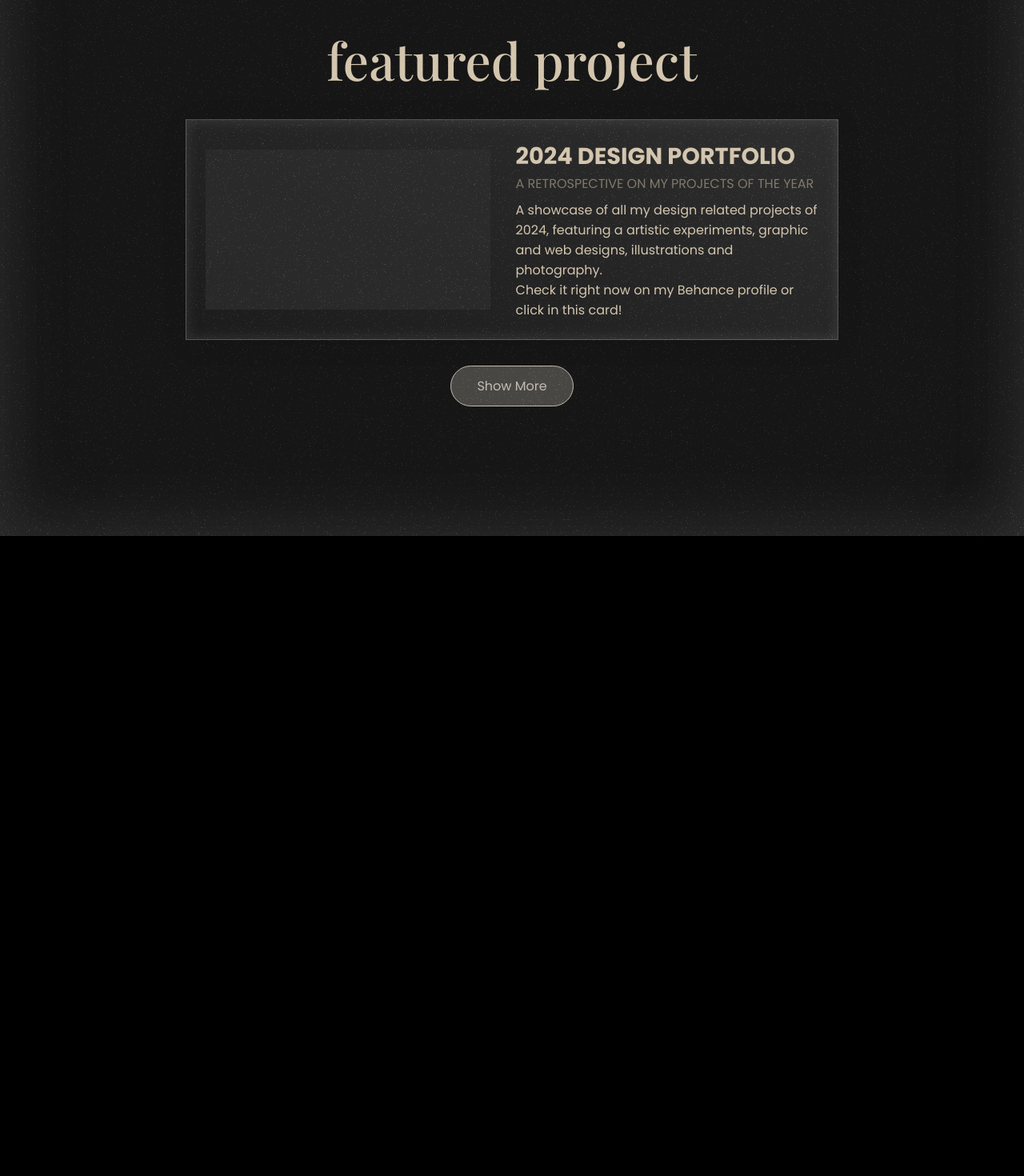
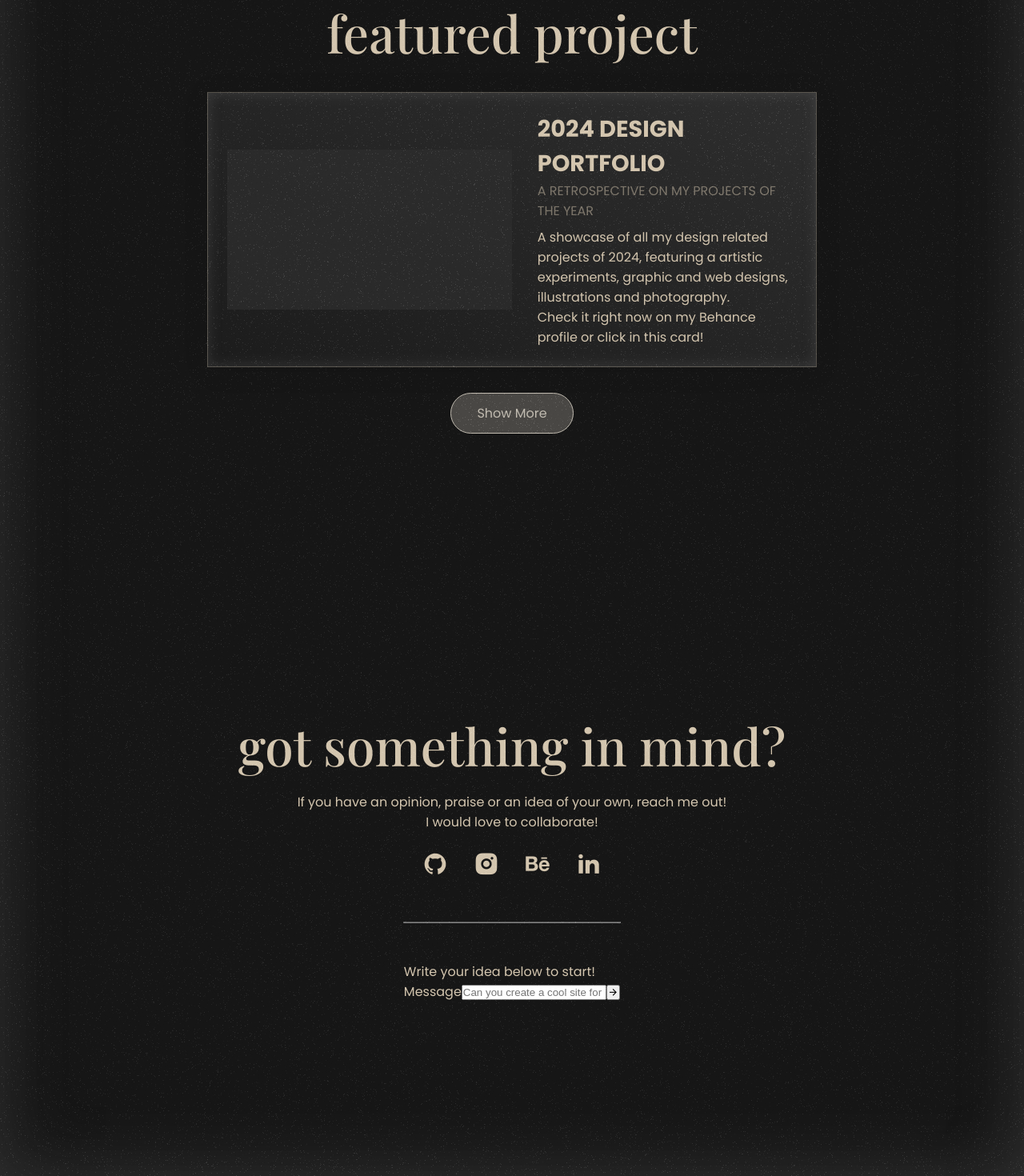
Before and after one commit to caioabrahao/caioabrahao-landingpage, a Vue app: page / in a window 1280 px wide. Shown: the part 930-2400 px from the top of the page at 80% size. Before the commit the page ends 1600 px from the top, so only its background shows below. Built offline with nearby package versions, Linux system fonts and the light colour scheme; a web font is replaced by a local one.

Commit message:
added new section

```diff
--- a/src/App.vue
+++ b/src/App.vue
@@ -4,6 +4,7 @@ import Button from './components/Button.vue';
 import GlassBackground from './components/overlays/GlassBackground.vue';
 import GrainOverlay from './components/overlays/GrainOverlay.vue';
 import ProjectCard from './components/ProjectCard.vue';
+import SocialLinks from './components/SocialLinks.vue';
 </script>
 
 
@@ -26,10 +27,34 @@ import ProjectCard from './components/ProjectCard.vue';
         <h2 class="title-2">featured project</h2>
 
         <div class="project-list">
-          <ProjectCard></ProjectCard>
+          <ProjectCard
+           proj-link="https://www.behance.net/gallery/214767069/My-2024-Portfolio-Caio-Abrahao#"
+           proj-title="2024 Design Portfolio"
+           proj-subtitle="A retrospective on my projects of the year"
+           proj-description="A showcase of all my design related projects of 2024, featuring a
+                artistic experiments, graphic and web designs, illustrations and photography. <br> Check it right now
+              on my Behance profile or click in this card!">
+          </ProjectCard>
         </div>
 
         <Button btn-label="Show More" href="#" btn-style="secondary"></Button>
+      </section>
+
+      <section class="section contact">
+        <h2 class="title-2">got something in mind?</h2>
+        <p class="contact-description"> If you have an opinion, praise or an idea of your own, reach me out!<br>I would love to collaborate!</p>
+        <SocialLinks></SocialLinks>
+
+        <hr class="division-line">
+
+        <div class="textfield-container">
+          <p>Write your idea below to start!</p>
+          <div class="textfield-elements">
+            <label for="search" class="hidden">Message</label>
+            <input type="text" class="textfield" placeholder="Can you create a cool site for me?">
+            <button class="button"><i class="ri-arrow-right-line"></i></button>
+          </div>
+        </div>
       </section>
   </main>
 </template>
@@ -63,5 +88,24 @@ import ProjectCard from './components/ProjectCard.vue';
   flex-direction: column;
   gap: 32px;
   align-items: center;
+  width: 100%;
+}
+
+.contact{
+    display: flex;
+    flex-direction: column;
+    align-items: center;
+    gap: 16px;
+}
+.contact-description{
+  text-align: center;
+}
+
+.division-line{
+  width: 25%;
+  height: 1px;
+  background-color: var(--beige);
+  opacity: .5;
+  margin: 32px 0;
 }
 </style>
--- a/src/components/ProjectCard.vue
+++ b/src/components/ProjectCard.vue
@@ -1,14 +1,35 @@
+<script setup>
+import { defineProps } from 'vue'
+
+const props = defineProps({
+    projLink: {
+    type: String,
+    default: '#'
+  },
+    projTitle: {
+    type: String,
+    default: 'Project Title'
+  },
+    projSubtitle: {
+    type: String,
+    default: 'Project Subtitle'
+  },
+    projDescription: {
+    type: String,
+    default: 'Project Description'
+  },
+})
+</script>
+
 <template>
-<a href="https://www.behance.net/gallery/214767069/My-2024-Portfolio-Caio-Abrahao" target="_blank" class="project-card">
+<a :href="props.projLink" target="_blank" class="project-card">
     <div class="project-thumbnail" id="thumbnail-1"></div>
         <div class="project-info">
             <div>
-                <h3 class="project-title">2024 Design Portfolio</h3>
-                <p class="project-subtitle">A retrospective on my projects of the year</p>
+                <h3 class="project-title">{{ projTitle }}</h3>
+                <p class="project-subtitle">{{ projSubtitle }}</p>
             </div>
-        <p class="project-description">A showcase of all my design related projects of 2024, featuring a
-        artistic experiments, graphic and web designs, illustrations and photography. <br>Check it right now
-        on my Behance profile or click in this card!</p>
+        <p class="project-description"><span v-html="projDescription"></span></p>
     </div>
 </a>
 </template>
@@ -30,7 +51,7 @@
     0 4px 30px rgba(0, 0, 0, 0.1);
 
   padding: 24px;
-  width: 75%;
+  width: 70%;
 
   transition: all .3s cubic-bezier(.25, .8, .25, 1);
 }
--- a/src/components/SocialLinks.vue
+++ b/src/components/SocialLinks.vue
@@ -0,0 +1,42 @@
+<script setup>
+const props = defineProps({
+  iconsSize: {
+    type: String,
+    default: '32px'
+  },
+  iconsGap: {
+    type: String,
+    default: '32px'
+  }
+})
+</script>
+
+
+<template>
+<div class="socials-lineup" :style="{'--icons-size': iconsSize, '--icons-gap': iconsGap}">
+          <a href="https://github.com/caioabrahao" target="_blank" class="social-link"><i class="ri-github-fill"></i></a>
+          <a href="https://www.instagram.com/caio.abrahao/" target="_blank" class="social-link"><i class="ri-instagram-fill"></i></a>
+          <a href="https://www.behance.net/caioabrahao" target="_blank" class="social-link"><i class="ri-behance-fill"></i></a>
+          <a href="https://www.linkedin.com/in/caioabrahao/" target="_blank" class="social-link"><i class="ri-linkedin-fill"></i></a>
+        </div>
+</template>
+
+
+<style scoped>
+.socials-lineup{
+  display: flex;
+  gap: var(--icons-gap, 32px); /* Fallback value if not provided */
+  font-size: var(--icons-size, 32px); /* Fallback value if not provided */
+}
+
+
+.social-link{
+  color: var(--beige);
+  text-decoration: none;
+  transition: all .3s cubic-bezier(.25, .8, .25, 1);
+}
+.social-link:hover{
+  filter: drop-shadow(0 0 16px rgba(211, 197, 174, 0.5));
+}
+
+</style>
```
